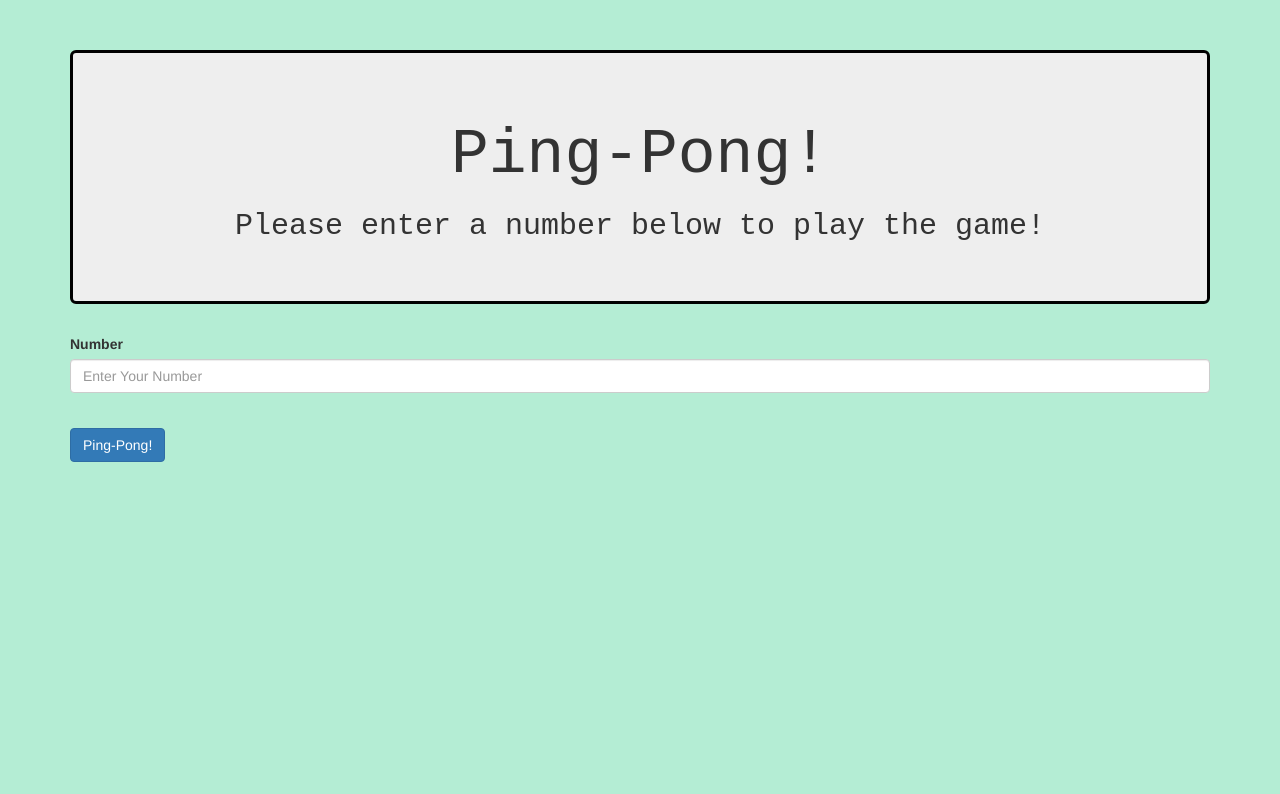
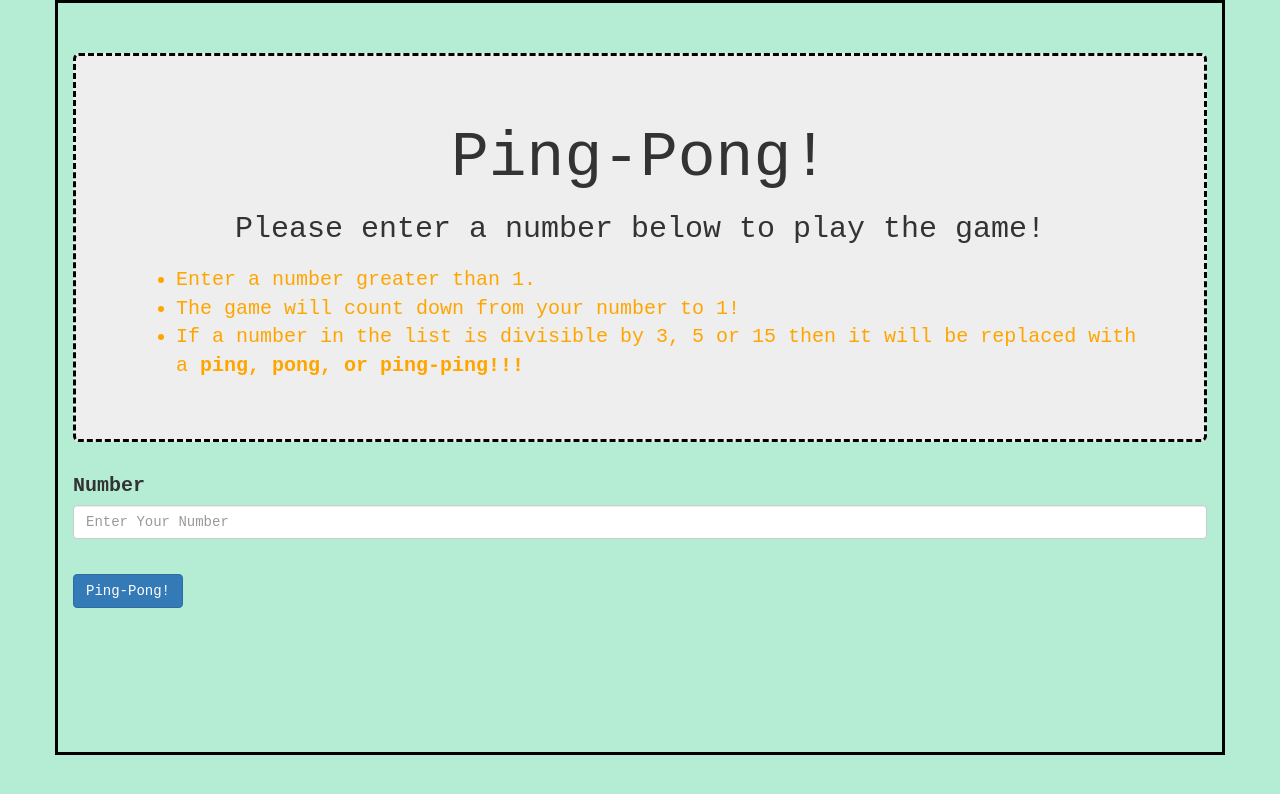
Before and after one commit to cassiemusolf/pingPong, a plain HTML site: page index.html in a window 1280 px wide. Drawn offline with nearby package versions, Linux system fonts and the light colour scheme.

Commit message:
add some more styling, change font color, add strong tags

```diff
--- a/css/styles.css
+++ b/css/styles.css
@@ -1,5 +1,9 @@
 .jumbotron {
   margin-top: 50px;
+  border: black dashed;
+}
+
+.container {
   border: black solid;
 }
 
@@ -11,6 +15,7 @@ h1 {
 h2 {
   text-align: center;
   font-family: monospace;
+  margin-bottom: 20px;
 }
 
 body {
@@ -27,3 +32,14 @@ button {
   font-size: 20px;
   font-family: monospace;
 }
+
+form {
+  font-family: monospace;
+  font-size: 20px;
+}
+
+li {
+  font-family: monospace;
+  font-size: 20px;
+  color: orange;
+}
--- a/index.html
+++ b/index.html
@@ -13,6 +13,11 @@
       <div class="jumbotron">
       <h1>Ping-Pong!</h1>
       <h2>Please enter a number below to play the game!</h2>
+        <ul>
+          <li>Enter a number greater than 1.</li>
+          <li>The game will count down from your number to 1!</li>
+          <li>If a number in the list is divisible by 3, 5 or 15 then it will be replaced with a <strong>ping, pong, or ping-ping!!!</strong></li>
+        </ul>
       </div>
       <form id = "pingPong">
       <div class="form-group">
```
